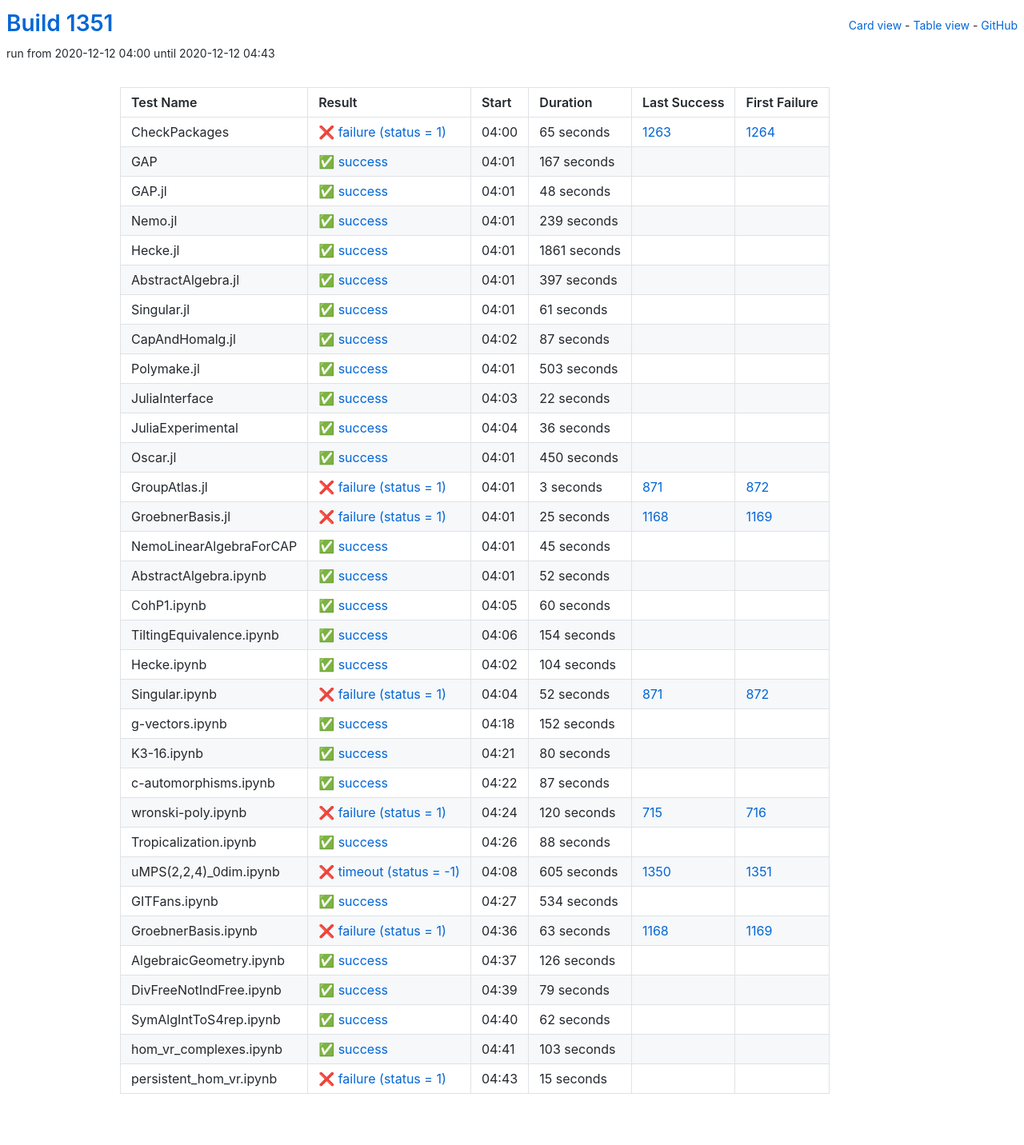
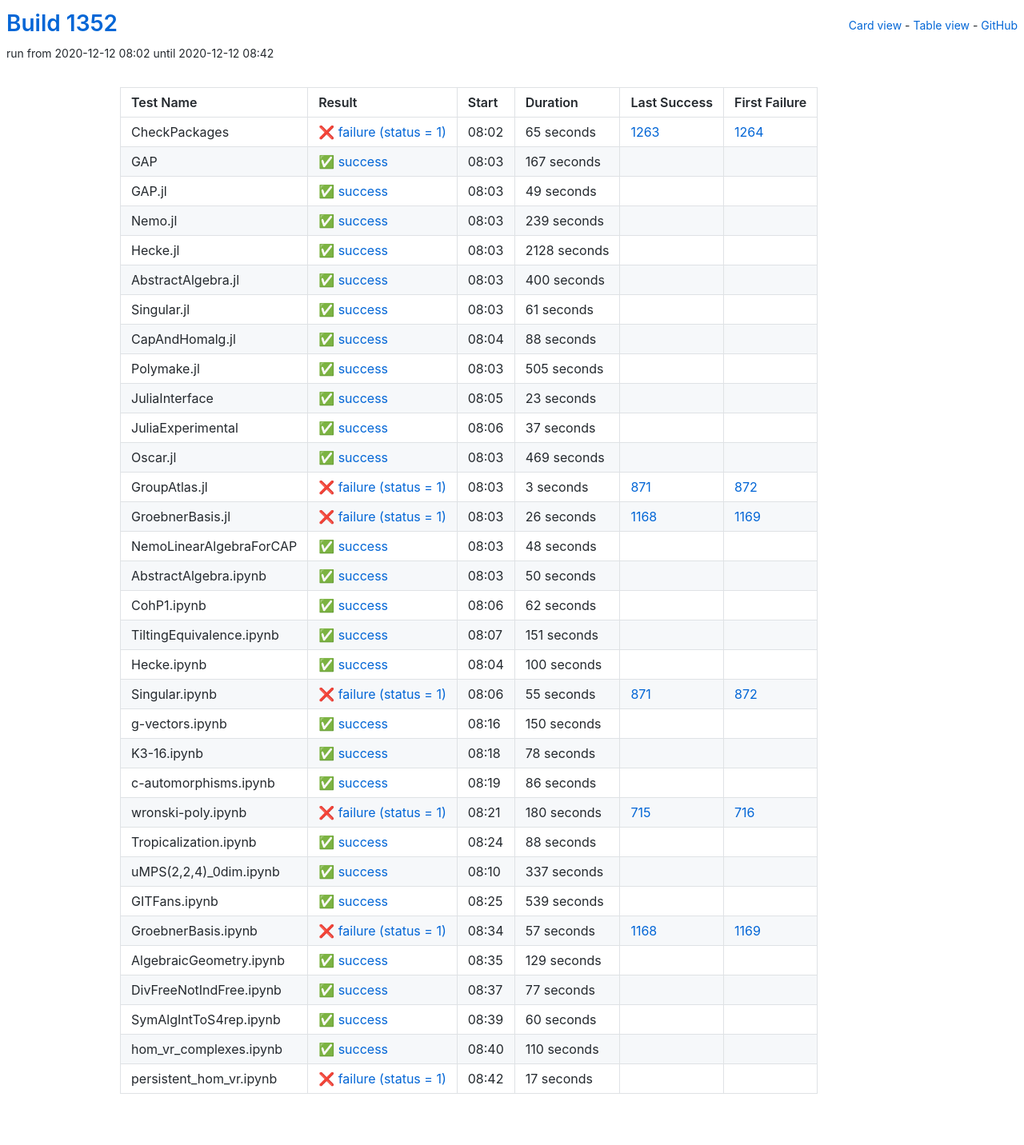
Before and after one commit to oscar-system/oscar-ci-status-stable, a Jekyll site: the page built from table.html, in a window 1280 px wide. Shown: the whole page at 80% size. Built offline with Jekyll 4.4.1, drawn with Linux system fonts in a browser that asks for light colours.

Commit message:
Build #1352

```diff
--- a/_data/ci.yml
+++ b/_data/ci.yml
@@ -1,6 +1,6 @@
 ---
-build: 1351
-build_url: https://oscarci.mathematik.uni-kl.de/job/oscar-stable/1351/
+build: 1352
+build_url: https://oscarci.mathematik.uni-kl.de/job/oscar-stable/1352/
 job: oscar-stable
 organization: oscar-system
 repo: oscar-ci-status-stable
@@ -8,8 +8,8 @@ repourl: https://github.com/oscar-system/oscar-ci-status-stable
 tests:
 - name: CheckPackages
   id: checkpackages
-  log: https://oscarci.mathematik.uni-kl.de/job/oscar-stable/1351/artifact/logs/build-1351/CheckPackages.log
-  start: 2020-12-12 04:00
+  log: https://oscarci.mathematik.uni-kl.de/job/oscar-stable/1352/artifact/logs/build-1352/CheckPackages.log
+  start: 2020-12-12 08:02
   success: false
   exitcode: 1
   status: failure
@@ -20,8 +20,8 @@ tests:
   first_failure_url: https://oscarci.mathematik.uni-kl.de/job/oscar-stable/1264/
 - name: GAP
   id: gap
-  log: https://oscarci.mathematik.uni-kl.de/job/oscar-stable/1351/artifact/logs/build-1351/GAP.log
-  start: 2020-12-12 04:01
+  log: https://oscarci.mathematik.uni-kl.de/job/oscar-stable/1352/artifact/logs/build-1352/GAP.log
+  start: 2020-12-12 08:03
   success: true
   exitcode: 0
   status: success
@@ -32,20 +32,20 @@ tests:
   first_failure_url:
 - name: GAP.jl
   id: gap-jl
-  log: https://oscarci.mathematik.uni-kl.de/job/oscar-stable/1351/artifact/logs/build-1351/GAP.jl.log
-  start: 2020-12-12 04:01
+  log: https://oscarci.mathematik.uni-kl.de/job/oscar-stable/1352/artifact/logs/build-1352/GAP.jl.log
+  start: 2020-12-12 08:03
   success: true
   exitcode: 0
   status: success
-  duration: 48
+  duration: 49
   last_success: false
   last_success_url:
   first_failure: false
   first_failure_url:
 - name: Nemo.jl
   id: nemo-jl
-  log: https://oscarci.mathematik.uni-kl.de/job/oscar-stable/1351/artifact/logs/build-1351/Nemo.jl.log
-  start: 2020-12-12 04:01
+  log: https://oscarci.mathematik.uni-kl.de/job/oscar-stable/1352/artifact/logs/build-1352/Nemo.jl.log
+  start: 2020-12-12 08:03
   success: true
   exitcode: 0
   status: success
@@ -56,32 +56,32 @@ tests:
   first_failure_url:
 - name: Hecke.jl
   id: hecke-jl
-  log: https://oscarci.mathematik.uni-kl.de/job/oscar-stable/1351/artifact/logs/build-1351/Hecke.jl.log
-  start: 2020-12-12 04:01
+  log: https://oscarci.mathematik.uni-kl.de/job/oscar-stable/1352/artifact/logs/build-1352/Hecke.jl.log
+  start: 2020-12-12 08:03
   success: true
   exitcode: 0
   status: success
-  duration: 1861
+  duration: 2128
   last_success: false
   last_success_url:
   first_failure: false
   first_failure_url:
 - name: AbstractAlgebra.jl
   id: abstractalgebra-jl
-  log: https://oscarci.mathematik.uni-kl.de/job/oscar-stable/1351/artifact/logs/build-1351/AbstractAlgebra.jl.log
-  start: 2020-12-12 04:01
+  log: https://oscarci.mathematik.uni-kl.de/job/oscar-stable/1352/artifact/logs/build-1352/AbstractAlgebra.jl.log
+  start: 2020-12-12 08:03
   success: true
   exitcode: 0
   status: success
-  duration: 397
+  duration: 400
   last_success: false
   last_success_url:
   first_failure: false
   first_failure_url:
 - name: Singular.jl
   id: singular-jl
-  log: https://oscarci.mathematik.uni-kl.de/job/oscar-stable/1351/artifact/logs/build-1351/Singular.jl.log
-  start: 2020-12-12 04:01
+  log: https://oscarci.mathematik.uni-kl.de/job/oscar-stable/1352/artifact/logs/build-1352/Singular.jl.log
+  start: 2020-12-12 08:03
   success: true
   exitcode: 0
   status: success
@@ -92,68 +92,68 @@ tests:
   first_failure_url:
 - name: CapAndHomalg.jl
   id: capandhomalg-jl
-  log: https://oscarci.mathematik.uni-kl.de/job/oscar-stable/1351/artifact/logs/build-1351/CapAndHomalg.jl.log
-  start: 2020-12-12 04:02
+  log: https://oscarci.mathematik.uni-kl.de/job/oscar-stable/1352/artifact/logs/build-1352/CapAndHomalg.jl.log
+  start: 2020-12-12 08:04
   success: true
   exitcode: 0
   status: success
-  duration: 87
+  duration: 88
   last_success: false
   last_success_url:
   first_failure: false
   first_failure_url:
 - name: Polymake.jl
   id: polymake-jl
-  log: https://oscarci.mathematik.uni-kl.de/job/oscar-stable/1351/artifact/logs/build-1351/Polymake.jl.log
-  start: 2020-12-12 04:01
+  log: https://oscarci.mathematik.uni-kl.de/job/oscar-stable/1352/artifact/logs/build-1352/Polymake.jl.log
+  start: 2020-12-12 08:03
   success: true
   exitcode: 0
   status: success
-  duration: 503
+  duration: 505
   last_success: false
   last_success_url:
   first_failure: false
   first_failure_url:
 - name: JuliaInterface
   id: juliainterface
-  log: https://oscarci.mathematik.uni-kl.de/job/oscar-stable/1351/artifact/logs/build-1351/JuliaInterface.log
-  start: 2020-12-12 04:03
+  log: https://oscarci.mathematik.uni-kl.de/job/oscar-stable/1352/artifact/logs/build-1352/JuliaInterface.log
+  start: 2020-12-12 08:05
   success: true
   exitcode: 0
   status: success
-  duration: 22
+  duration: 23
   last_success: false
   last_success_url:
   first_failure: false
   first_failure_url:
 - name: JuliaExperimental
   id: juliaexperimental
-  log: https://oscarci.mathematik.uni-kl.de/job/oscar-stable/1351/artifact/logs/build-1351/JuliaExperimental.log
-  start: 2020-12-12 04:04
+  log: https://oscarci.mathematik.uni-kl.de/job/oscar-stable/1352/artifact/logs/build-1352/JuliaExperimental.log
+  start: 2020-12-12 08:06
   success: true
   exitcode: 0
   status: success
-  duration: 36
+  duration: 37
   last_success: false
   last_success_url:
   first_failure: false
   first_failure_url:
 - name: Oscar.jl
   id: oscar-jl
-  log: https://oscarci.mathematik.uni-kl.de/job/oscar-stable/1351/artifact/logs/build-1351/Oscar.jl.log
-  start: 2020-12-12 04:01
+  log: https://oscarci.mathematik.uni-kl.de/job/oscar-stable/1352/artifact/logs/build-1352/Oscar.jl.log
+  start: 2020-12-12 08:03
   success: true
   exitcode: 0
   status: success
-  duration: 450
+  duration: 469
   last_success: false
   last_success_url:
   first_failure: false
   first_failure_url:
 - name: GroupAtlas.jl
   id: groupatlas-jl
-  log: https://oscarci.mathematik.uni-kl.de/job/oscar-stable/1351/artifact/logs/build-1351/GroupAtlas.jl.log
-  start: 2020-12-12 04:01
+  log: https://oscarci.mathematik.uni-kl.de/job/oscar-stable/1352/artifact/logs/build-1352/GroupAtlas.jl.log
+  start: 2020-12-12 08:03
   success: false
   exitcode: 1
   status: failure
@@ -164,140 +164,140 @@ tests:
   first_failure_url: https://oscarci.mathematik.uni-kl.de/job/oscar-stable/872/
 - name: GroebnerBasis.jl
   id: groebnerbasis-jl
-  log: https://oscarci.mathematik.uni-kl.de/job/oscar-stable/1351/artifact/logs/build-1351/GroebnerBasis.jl.log
-  start: 2020-12-12 04:01
+  log: https://oscarci.mathematik.uni-kl.de/job/oscar-stable/1352/artifact/logs/build-1352/GroebnerBasis.jl.log
+  start: 2020-12-12 08:03
   success: false
   exitcode: 1
   status: failure
-  duration: 25
+  duration: 26
   last_success: 1168
   last_success_url: https://oscarci.mathematik.uni-kl.de/job/oscar-stable/1168/
   first_failure: 1169
   first_failure_url: https://oscarci.mathematik.uni-kl.de/job/oscar-stable/1169/
 - name: NemoLinearAlgebraForCAP
   id: nemolinearalgebraforcap
-  log: https://oscarci.mathematik.uni-kl.de/job/oscar-stable/1351/artifact/logs/build-1351/NemoLinearAlgebraForCAP.log
-  start: 2020-12-12 04:01
+  log: https://oscarci.mathematik.uni-kl.de/job/oscar-stable/1352/artifact/logs/build-1352/NemoLinearAlgebraForCAP.log
+  start: 2020-12-12 08:03
   success: true
   exitcode: 0
   status: success
-  duration: 45
+  duration: 48
   last_success: false
   last_success_url:
   first_failure: false
   first_failure_url:
 - name: AbstractAlgebra.ipynb
   id: abstractalgebra-ipynb
-  log: https://oscarci.mathematik.uni-kl.de/job/oscar-stable/1351/artifact/logs/build-1351/AbstractAlgebra.ipynb.log
-  start: 2020-12-12 04:01
+  log: https://oscarci.mathematik.uni-kl.de/job/oscar-stable/1352/artifact/logs/build-1352/AbstractAlgebra.ipynb.log
+  start: 2020-12-12 08:03
   success: true
   exitcode: 0
   status: success
-  duration: 52
+  duration: 50
   last_success: false
   last_success_url:
   first_failure: false
   first_failure_url:
 - name: CohP1.ipynb
   id: cohp1-ipynb
-  log: https://oscarci.mathematik.uni-kl.de/job/oscar-stable/1351/artifact/logs/build-1351/CohP1.ipynb.log
-  start: 2020-12-12 04:05
+  log: https://oscarci.mathematik.uni-kl.de/job/oscar-stable/1352/artifact/logs/build-1352/CohP1.ipynb.log
+  start: 2020-12-12 08:06
   success: true
   exitcode: 0
   status: success
-  duration: 60
+  duration: 62
   last_success: false
   last_success_url:
   first_failure: false
   first_failure_url:
 - name: TiltingEquivalence.ipynb
   id: tiltingequivalence-ipynb
-  log: https://oscarci.mathematik.uni-kl.de/job/oscar-stable/1351/artifact/logs/build-1351/TiltingEquivalence.ipynb.log
-  start: 2020-12-12 04:06
+  log: https://oscarci.mathematik.uni-kl.de/job/oscar-stable/1352/artifact/logs/build-1352/TiltingEquivalence.ipynb.log
+  start: 2020-12-12 08:07
   success: true
   exitcode: 0
   status: success
-  duration: 154
+  duration: 151
   last_success: false
   last_success_url:
   first_failure: false
   first_failure_url:
 - name: Hecke.ipynb
   id: hecke-ipynb
-  log: https://oscarci.mathematik.uni-kl.de/job/oscar-stable/1351/artifact/logs/build-1351/Hecke.ipynb.log
-  start: 2020-12-12 04:02
+  log: https://oscarci.mathematik.uni-kl.de/job/oscar-stable/1352/artifact/logs/build-1352/Hecke.ipynb.log
+  start: 2020-12-12 08:04
   success: true
   exitcode: 0
   status: success
-  duration: 104
+  duration: 100
   last_success: false
   last_success_url:
   first_failure: false
   first_failure_url:
 - name: Singular.ipynb
   id: singular-ipynb
-  log: https://oscarci.mathematik.uni-kl.de/job/oscar-stable/1351/artifact/logs/build-1351/Singular.ipynb.log
-  start: 2020-12-12 04:04
+  log: https://oscarci.mathematik.uni-kl.de/job/oscar-stable/1352/artifact/logs/build-1352/Singular.ipynb.log
+  start: 2020-12-12 08:06
   success: false
   exitcode: 1
   status: failure
-  duration: 52
+  duration: 55
   last_success: 871
   last_success_url: https://oscarci.mathematik.uni-kl.de/job/oscar-stable/871/
   first_failure: 872
   first_failure_url: https://oscarci.mathematik.uni-kl.de/job/oscar-stable/872/
 - name: g-vectors.ipynb
   id: g-vectors-ipynb
-  log: https://oscarci.mathematik.uni-kl.de/job/oscar-stable/1351/artifact/logs/build-1351/g-vectors.ipynb.log
-  start: 2020-12-12 04:18
+  log: https://oscarci.mathematik.uni-kl.de/job/oscar-stable/1352/artifact/logs/build-1352/g-vectors.ipynb.log
+  start: 2020-12-12 08:16
   success: true
   exitcode: 0
   status: success
-  duration: 152
+  duration: 150
   last_success: false
   last_success_url:
   first_failure: false
   first_failure_url:
 - name: K3-16.ipynb
   id: k3-16-ipynb
-  log: https://oscarci.mathematik.uni-kl.de/job/oscar-stable/1351/artifact/logs/build-1351/K3-16.ipynb.log
-  start: 2020-12-12 04:21
+  log: https://oscarci.mathematik.uni-kl.de/job/oscar-stable/1352/artifact/logs/build-1352/K3-16.ipynb.log
+  start: 2020-12-12 08:18
   success: true
   exitcode: 0
   status: success
-  duration: 80
+  duration: 78
   last_success: false
   last_success_url:
   first_failure: false
   first_failure_url:
 - name: c-automorphisms.ipynb
   id: c-automorphisms-ipynb
-  log: https://oscarci.mathematik.uni-kl.de/job/oscar-stable/1351/artifact/logs/build-1351/c-automorphisms.ipynb.log
-  start: 2020-12-12 04:22
+  log: https://oscarci.mathematik.uni-kl.de/job/oscar-stable/1352/artifact/logs/build-1352/c-automorphisms.ipynb.log
+  start: 2020-12-12 08:19
   success: true
   exitcode: 0
   status: success
-  duration: 87
+  duration: 86
   last_success: false
   last_success_url:
   first_failure: false
   first_failure_url:
 - name: wronski-poly.ipynb
   id: wronski-poly-ipynb
-  log: https://oscarci.mathematik.uni-kl.de/job/oscar-stable/1351/artifact/logs/build-1351/wronski-poly.ipynb.log
-  start: 2020-12-12 04:24
+  log: https://oscarci.mathematik.uni-kl.de/job/oscar-stable/1352/artifact/logs/build-1352/wronski-poly.ipynb.log
+  start: 2020-12-12 08:21
   success: false
   exitcode: 1
   status: failure
-  duration: 120
+  duration: 180
   last_success: 715
   last_success_url: https://oscarci.mathematik.uni-kl.de/job/oscar-stable/715/
   first_failure: 716
   first_failure_url: https://oscarci.mathematik.uni-kl.de/job/oscar-stable/716/
 - name: Tropicalization.ipynb
   id: tropicalization-ipynb
-  log: https://oscarci.mathematik.uni-kl.de/job/oscar-stable/1351/artifact/logs/build-1351/Tropicalization.ipynb.log
-  start: 2020-12-12 04:26
+  log: https://oscarci.mathematik.uni-kl.de/job/oscar-stable/1352/artifact/logs/build-1352/Tropicalization.ipynb.log
+  start: 2020-12-12 08:24
   success: true
   exitcode: 0
   status: success
@@ -308,96 +308,96 @@ tests:
   first_failure_url:
 - name: uMPS(2,2,4)_0dim.ipynb
   id: umps-2-2-4-0dim-ipynb
-  log: https://oscarci.mathematik.uni-kl.de/job/oscar-stable/1351/artifact/logs/build-1351/uMPS-2-2-4-_0dim.ipynb.log
-  start: 2020-12-12 04:08
-  success: false
-  exitcode: -1
-  status: timeout
-  duration: 605
-  last_success: 1350
-  last_success_url: https://oscarci.mathematik.uni-kl.de/job/oscar-stable/1350/
-  first_failure: 1351
-  first_failure_url: https://oscarci.mathematik.uni-kl.de/job/oscar-stable/1351/
-- name: GITFans.ipynb
-  id: gitfans-ipynb
-  log: https://oscarci.mathematik.uni-kl.de/job/oscar-stable/1351/artifact/logs/build-1351/GITFans.ipynb.log
-  start: 2020-12-12 04:27
+  log: https://oscarci.mathematik.uni-kl.de/job/oscar-stable/1352/artifact/logs/build-1352/uMPS-2-2-4-_0dim.ipynb.log
+  start: 2020-12-12 08:10
   success: true
   exitcode: 0
   status: success
-  duration: 534
+  duration: 337
+  last_success: false
+  last_success_url:
+  first_failure: false
+  first_failure_url:
+- name: GITFans.ipynb
+  id: gitfans-ipynb
+  log: https://oscarci.mathematik.uni-kl.de/job/oscar-stable/1352/artifact/logs/build-1352/GITFans.ipynb.log
+  start: 2020-12-12 08:25
+  success: true
+  exitcode: 0
+  status: success
+  duration: 539
   last_success: false
   last_success_url:
   first_failure: false
   first_failure_url:
 - name: GroebnerBasis.ipynb
   id: groebnerbasis-ipynb
-  log: https://oscarci.mathematik.uni-kl.de/job/oscar-stable/1351/artifact/logs/build-1351/GroebnerBasis.ipynb.log
-  start: 2020-12-12 04:36
+  log: https://oscarci.mathematik.uni-kl.de/job/oscar-stable/1352/artifact/logs/build-1352/GroebnerBasis.ipynb.log
+  start: 2020-12-12 08:34
   success: false
   exitcode: 1
   status: failure
-  duration: 63
+  duration: 57
   last_success: 1168
   last_success_url: https://oscarci.mathematik.uni-kl.de/job/oscar-stable/1168/
   first_failure: 1169
   first_failure_url: https://oscarci.mathematik.uni-kl.de/job/oscar-stable/1169/
 - name: AlgebraicGeometry.ipynb
   id: algebraicgeometry-ipynb
-  log: https://oscarci.mathematik.uni-kl.de/job/oscar-stable/1351/artifact/logs/build-1351/AlgebraicGeometry.ipynb.log
-  start: 2020-12-12 04:37
+  log: https://oscarci.mathematik.uni-kl.de/job/oscar-stable/1352/artifact/logs/build-1352/AlgebraicGeometry.ipynb.log
+  start: 2020-12-12 08:35
   success: true
   exitcode: 0
   status: success
-  duration: 126
+  duration: 129
   last_success: false
   last_success_url:
   first_failure: false
   first_failure_url:
 - name: DivFreeNotIndFree.ipynb
   id: divfreenotindfree-ipynb
-  log: https://oscarci.mathematik.uni-kl.de/job/oscar-stable/1351/artifact/logs/build-1351/DivFreeNotIndFree.ipynb.log
-  start: 2020-12-12 04:39
+  log: https://oscarci.mathematik.uni-kl.de/job/oscar-stable/1352/artifact/logs/build-1352/DivFreeNotIndFree.ipynb.log
+  start: 2020-12-12 08:37
   success: true
   exitcode: 0
   status: success
-  duration: 79
+  duration: 77
   last_success: false
   last_success_url:
   first_failure: false
   first_failure_url:
 - name: SymAlgIntToS4rep.ipynb
   id: symalginttos4rep-ipynb
-  log: https://oscarci.mathematik.uni-kl.de/job/oscar-stable/1351/artifact/logs/build-1351/SymAlgIntToS4rep.ipynb.log
-  start: 2020-12-12 04:40
+  log: https://oscarci.mathematik.uni-kl.de/job/oscar-stable/1352/artifact/logs/build-1352/SymAlgIntToS4rep.ipynb.log
+  start: 2020-12-12 08:39
   success: true
   exitcode: 0
   status: success
-  duration: 62
+  duration: 60
   last_success: false
   last_success_url:
   first_failure: false
   first_failure_url:
 - name: hom_vr_complexes.ipynb
   id: hom-vr-complexes-ipynb
-  log: https://oscarci.mathematik.uni-kl.de/job/oscar-stable/1351/artifact/logs/build-1351/hom_vr_complexes.ipynb.log
-  start: 2020-12-12 04:41
+  log: https://oscarci.mathematik.uni-kl.de/job/oscar-stable/1352/artifact/logs/build-1352/hom_vr_complexes.ipynb.log
+  start: 2020-12-12 08:40
   success: true
   exitcode: 0
   status: success
-  duration: 103
+  duration: 110
   last_success: false
   last_success_url:
   first_failure: false
   first_failure_url:
 - name: persistent_hom_vr.ipynb
   id: persistent-hom-vr-ipynb
-  log: https://oscarci.mathematik.uni-kl.de/job/oscar-stable/1351/artifact/logs/build-1351/persistent_hom_vr.ipynb.log
-  start: 2020-12-12 04:43
+  log: https://oscarci.mathematik.uni-kl.de/job/oscar-stable/1352/artifact/logs/build-1352/persistent_hom_vr.ipynb.log
+  start: 2020-12-12 08:42
   success: false
   exitcode: 1
   status: failure
-  duration: 15
+  duration: 17
   last_success: false
   last_success_url:
   first_failure: false
```
Also changed, not shown: README.md.
